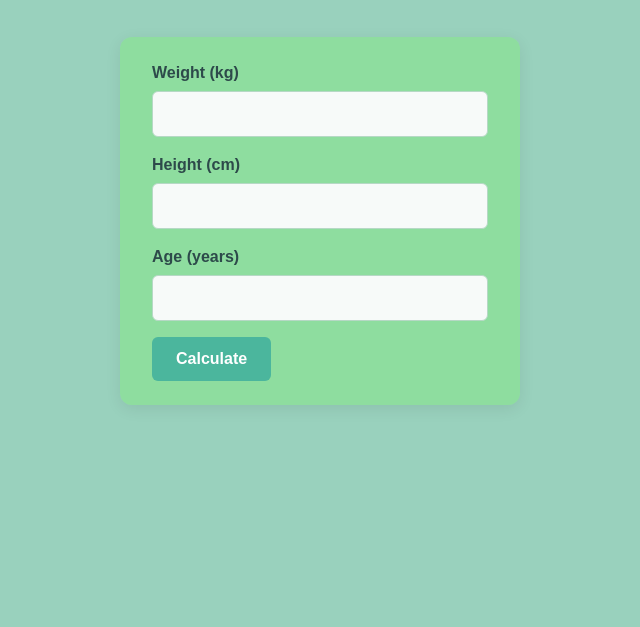
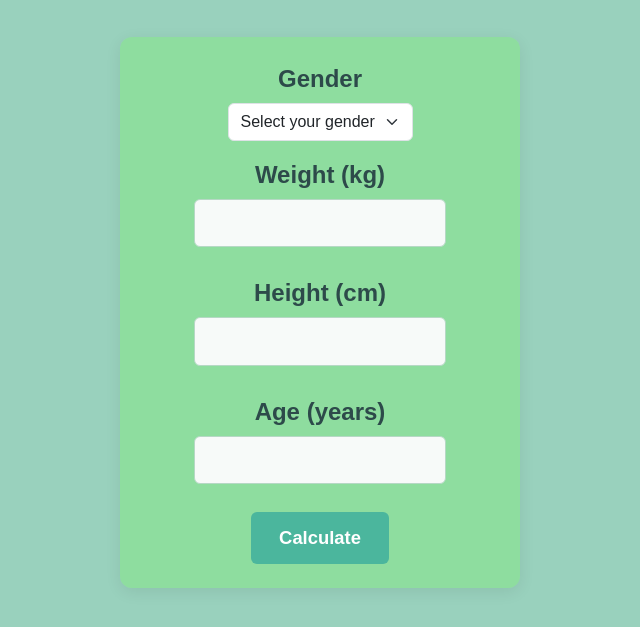
Before and after one commit to Danncode10/Calorie-per-day-Calculator, a plain HTML site: page index.html in a window 1280 px wide. Shown: the part 119-746 px from the top of the page, without its empty margins (320-960 px from the left). Drawn offline with nearby package versions, Linux system fonts and the light colour scheme.

Commit message:
Added Gender Label

```diff
--- a/index.html
+++ b/index.html
@@ -14,6 +14,14 @@
         <!-- Simple Form with kg and height in cm inputs and age in years -->
         <form id="calorieForm" class="mb-4">
             <div class="mb-3">
+                <label for="gender" class="form-label">Gender</label>
+                <select class="form-select" id="gender" required>
+                    <option value="" disabled selected>Select your gender</option>
+                    <option value="male">Male</option>
+                    <option value="female">Female</option>
+                </select>
+            </div>
+            <div class="mb-3">
                 <label for="weight" class="form-label">Weight (kg)</label>
                 <input type="number" class="form-control" id="weight" required>
             </div>
@@ -21,6 +29,7 @@
                 <label for="height" class="form-label">Height (cm)</label>
                 <input type="number" class="form-control" id="height" required>
             </div>
+
             <div class="mb-3">
                 <label for="age" class="form-label">Age (years)</label>
                 <input type="number" class="form-control" id="age" required>
--- a/style.css
+++ b/style.css
@@ -12,6 +12,11 @@ form {
     max-width: 400px;
     margin: 40px auto;
     box-shadow: 0 4px 16px rgba(0,0,0,0.08);
+    align-items: center;
+    display: flex;
+    flex-direction: column;
+    text-align: center;
+    font-size: 1.25rem;
 }
 
 .form-label {
@@ -19,6 +24,8 @@ form {
     margin-bottom: 6px;
     font-weight: bold;
     color: #2d4a4a;
+    text-align: center;
+    font-size: 1.2em;
 }
 
 .form-control {
@@ -26,11 +33,12 @@ form {
     padding: 10px 12px;
     border: 1px solid #b6d8c5;
     border-radius: 6px;
-    font-size: 1rem;
+    font-size: 1.1rem;
     margin-bottom: 12px;
     box-sizing: border-box;
     background: #f7faf9;
     transition: border-color 0.2s;
+    text-align: center;
 }
 
 .form-control:focus {
@@ -40,8 +48,8 @@ form {
 
 .btn {
     display: inline-block;
-    padding: 10px 24px;
-    font-size: 1rem;
+    padding: 12px 28px;
+    font-size: 1.15rem;
     border: none;
     border-radius: 6px;
     cursor: pointer;
@@ -49,6 +57,7 @@ form {
     color: #fff;
     font-weight: bold;
     transition: background 0.2s;
+    text-align: center;
 }
 
 .btn:hover, .btn:focus {
```
